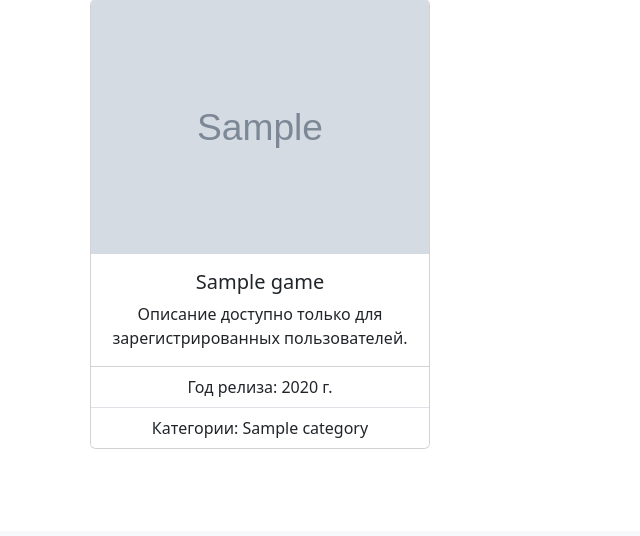
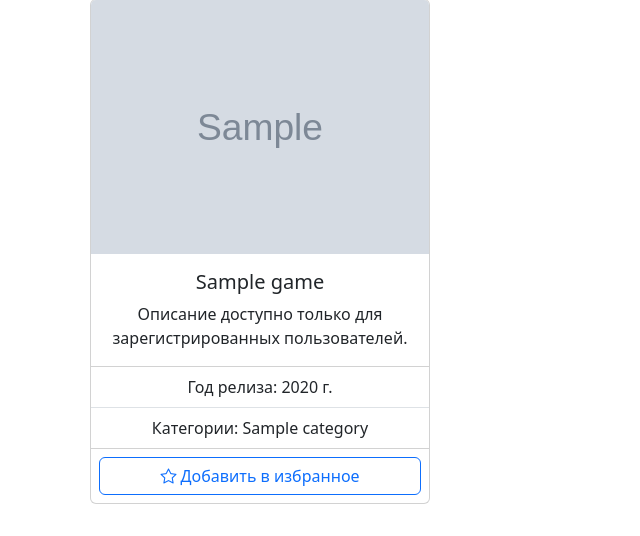
Before and after one commit to fake-stmz/web-games-catalogue, a Django app: page / in a window 1280 px wide. Shown: the part 269-805 px from the top of the page, without its empty margins (0-640 px from the left). Before the commit the page ends 718 px from the top, so only its background shows below. Run offline with Django 4.2, Linux system fonts and the light colour scheme; tables that the repository leaves empty hold one stand-in row (values such as "Sample post"); grey boxes marked "Sample" are stand-in pictures.

Commit message:
Add to favourite visual feature

```diff
--- a/web_games/gamerlist/templates/base.html
+++ b/web_games/gamerlist/templates/base.html
@@ -5,6 +5,7 @@
     <title>{% block title %}GamerList{% endblock %}</title>
     <link href="https://cdn.jsdelivr.net/npm/bootstrap@5.3.8/dist/css/bootstrap.min.css" rel="stylesheet" integrity="sha384-sRIl4kxILFvY47J16cr9ZwB07vP4J8+LH7qKQnuqkuIAvNWLzeN8tE5YBujZqJLB" crossorigin="anonymous">
     <script src="https://cdn.jsdelivr.net/npm/bootstrap@5.3.8/dist/js/bootstrap.bundle.min.js" integrity="sha384-FKyoEForCGlyvwx9Hj09JcYn3nv7wiPVlz7YYwJrWVcXK/BmnVDxM+D2scQbITxI" crossorigin="anonymous"></script>
+    <link rel="stylesheet" href="https://cdn.jsdelivr.net/npm/bootstrap-icons@1.13.1/font/bootstrap-icons.min.css">
 </head>
 <body>
     <header>
--- a/web_games/gamerlist/templates/index.html
+++ b/web_games/gamerlist/templates/index.html
@@ -60,9 +60,25 @@
                                 {{ category.name }}{% if category.name != game.categories.last.name %}, {% endif %}
                                 {% endfor %}</li>
                         </ul>
+                        <button class="btn btn-outline-primary m-2" id="favourite-{{ game.id }}" onclick="toggle_favourite({{ game.id }})"><i class="bi bi-star"></i> Добавить в избранное</button>
                     </div>
                 </div>
                 {% endfor %}
             </div>
         </div>
+    </div>
+    <script type="text/javascript">
+        function toggle_favourite(id) {
+            const button = document.getElementById(`favourite-${id}`);
+            if (button.innerHTML == '<i class="bi bi-star"></i> Добавить в избранное') {
+                button.innerHTML = '<i class="bi bi-star-fill"></i> Удалить из избранного';
+                button.classList.remove('btn-outline-primary');
+                button.classList.add('btn-outline-warning');
+            } else {
+                button.innerHTML = '<i class="bi bi-star"></i> Добавить в избранное';
+                button.classList.remove('btn-outline-warning');
+                button.classList.add('btn-outline-primary');
+            }
+        }
+    </script>
 {% endblock %}
--- a/web_games/web_games/settings.py
+++ b/web_games/web_games/settings.py
@@ -81,7 +81,7 @@ DATABASES = {
         'HOST': 'localhost',
         'PORT': '5432',
         'USER': 'postgres',
-        'PASSWORD': '123'
+        'PASSWORD': ''
     }
 }
 
```
